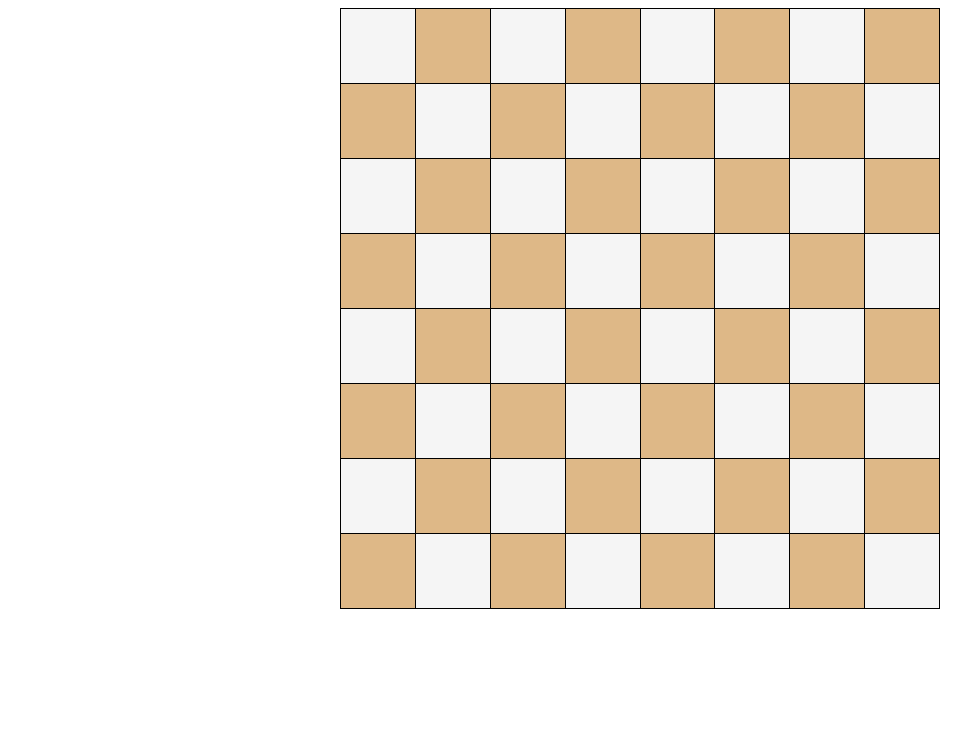
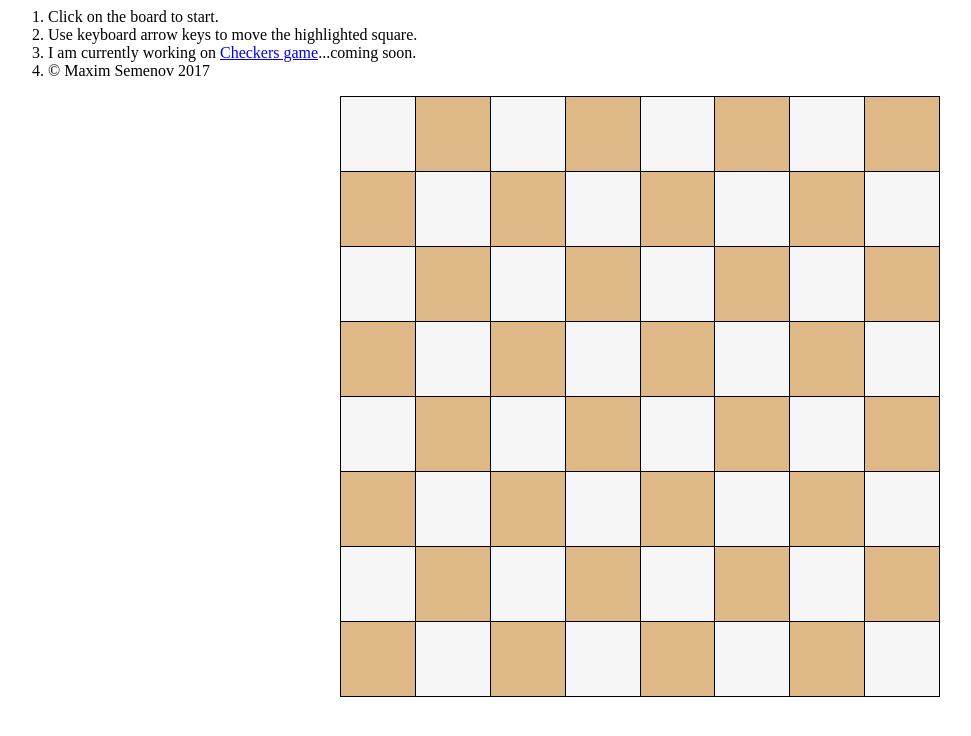
Before and after one commit to MaximSemenov/pure-javascript-chessboarad, a plain HTML site: page index.html in a window 1280 px wide. Shown: the whole page, without its empty margins (0-971 px from the left). Drawn offline with Linux system fonts and the light colour scheme.

Commit message:
Description added

```diff
--- a/index.html
+++ b/index.html
@@ -6,6 +6,27 @@
 </head>
 
 <body>
+
+
+    <ol>
+        <li>
+            Click on the board to start.
+        </li>
+        <li>
+            Use keyboard arrow keys to move the highlighted square.
+        </li>
+        <li>
+            I am currently working on
+            <a href="https://en.wikipedia.org/wiki/Draughts" target="_blank">Checkers game</a>...coming soon.
+        </li>
+        <li>
+                &copy; Maxim Semenov 2017
+        </li>
+
+    </ol>
+
+
     <table id="chessBoard"></table>
 </body>
+
 </html>
```
